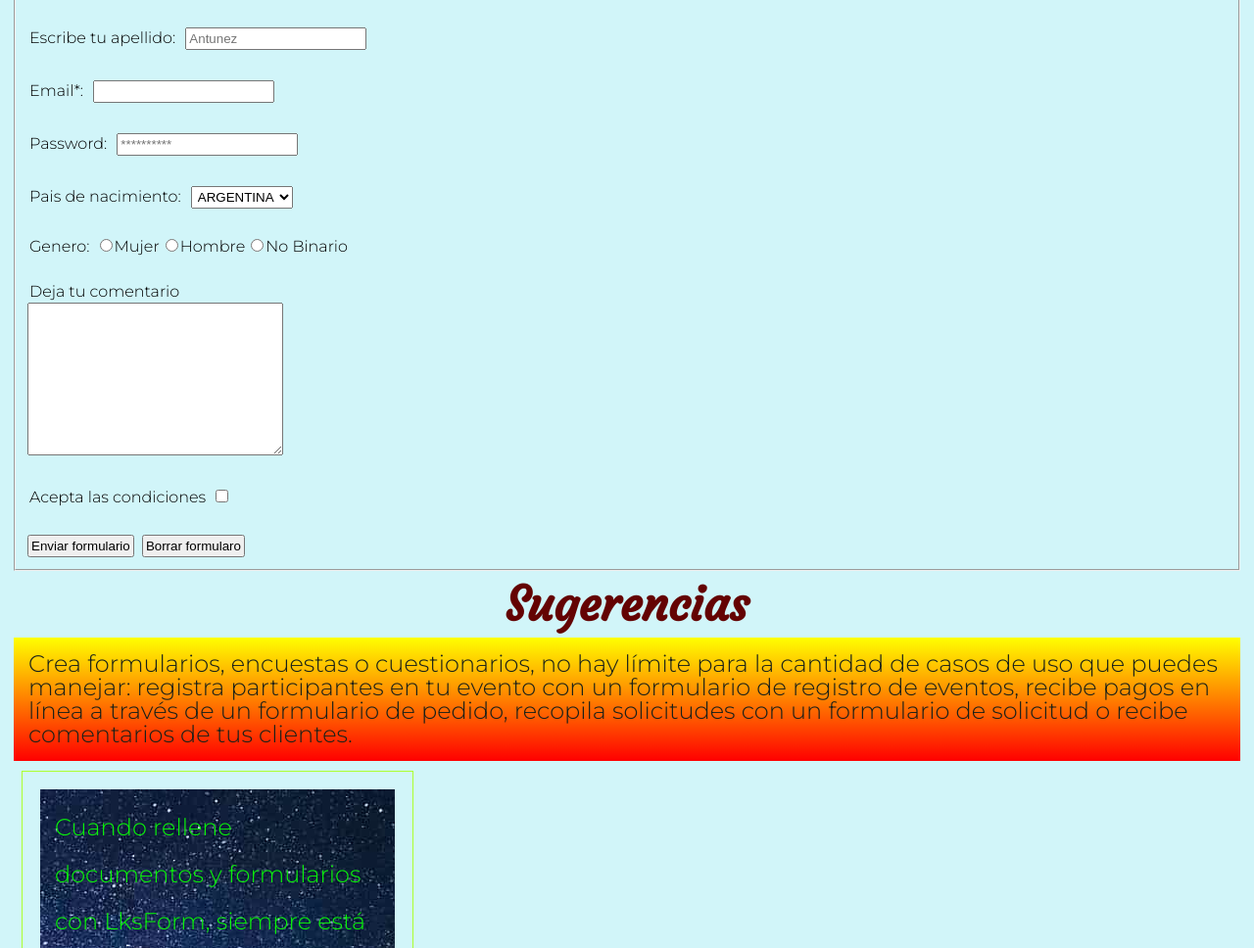
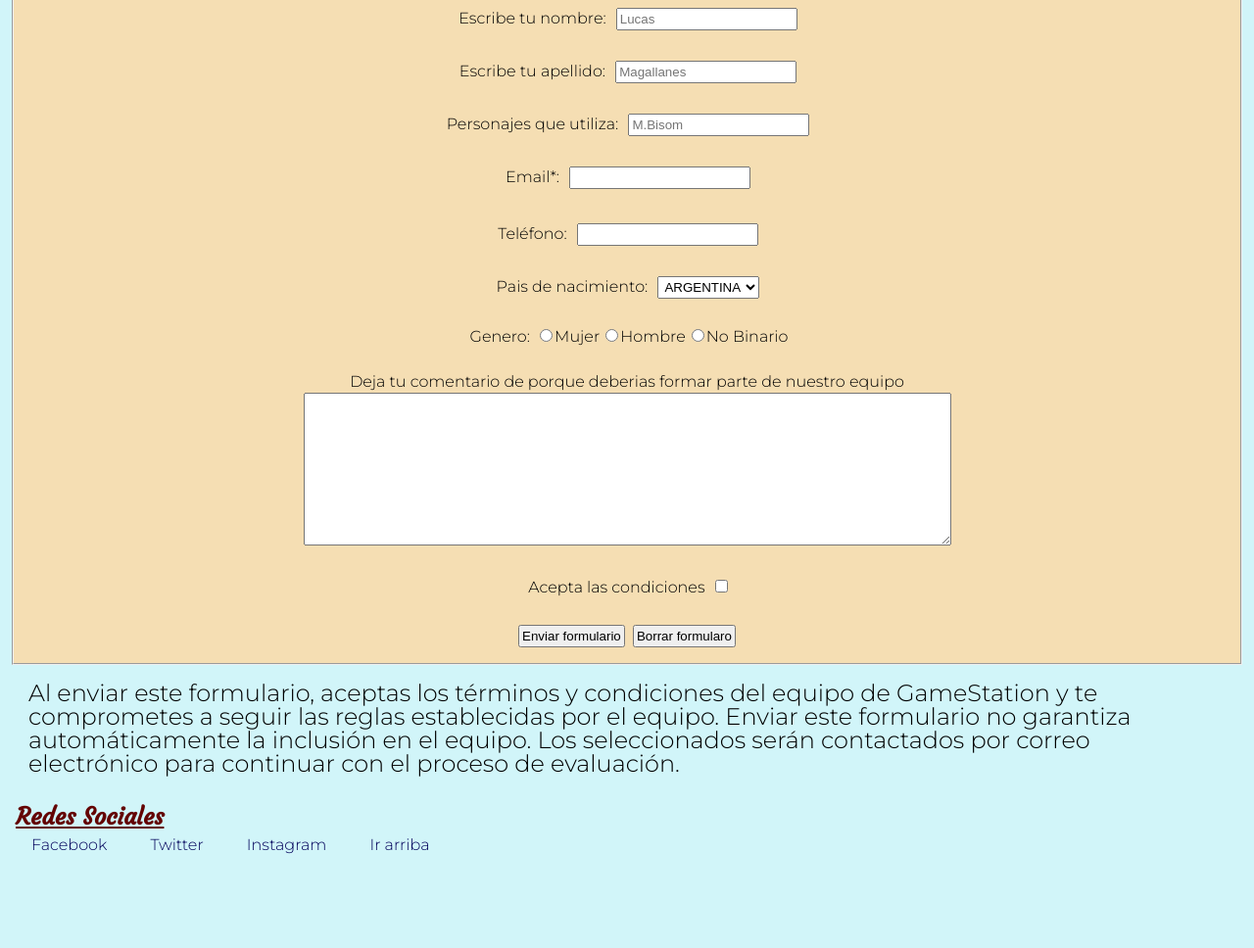
Before and after one commit to Lks182/proyecto.final, a website: page pages/form.html in a window 1280 px wide. Shown: the part 382-1350 px from the top of the page at 98% size. After the commit the page ends 1266 px from the top, so only its background shows below. Drawn offline with nearby package versions, Linux system fonts and the light colour scheme.

Commit message:
cuarto commit

```diff
--- a/pages/form.html
+++ b/pages/form.html
@@ -20,7 +20,7 @@
         <img src="../imagenes/Logo Bisom.png" width="140px" alt="logo formulario">
     </div>
     <h1 class="animate__animated animate__zoomInDown">
-        Creacion de Formolario
+        ¿Quieres formar parte de nuetro equipo?
        </h1>
        <div class="nav">
         <div>
@@ -49,32 +49,39 @@
                     </ul>
                 <nav>
     </div>
+    <h2>Completa el siguiente formulario</h2>
 </header>
     <hr>
     <main>
-        <fieldset>
-            <form action="">
-                <div>
+        <fieldset class="formulario">
+            <form >
+                <div class="form1">
                     <label for="Nombre"> Escribe tu nombre:</label>
-                    <input type="text" name="nombre" placeholder="Barbara">
+                    <input type="text" name="nombre" placeholder="Lucas">
                 </div>
                 <br>
-                <div>
+                <div class="form1">
                     <label for="Apellido">Escribe tu apellido:</label>
-                    <input type="text" name="Escribe tu apellido" placeholder="Antunez">
+                    <input type="text" name="Escribe tu apellido" placeholder="Magallanes">
                 </div>
                 <br>
-                <div>
+                <div class="form1">
+                    <label for="Personaje">Personajes que utiliza:</label>
+                    <input type="text" name="Escribe tu personaje" placeholder="M.Bisom">
+                </div>
+                <br>
+                <div class="form1">
                     <label for="email"> Email*:</label>
                     <input type="email" required>
                 </div>
                 <br>
                 <div>
-                    <label for="Password"> Password:</label>
-                    <input type="password" placeholder="**********">
+                    <div class="form1">
+                    <label for="teléfono">Teléfono:</label>
+                    <input type="teléfono" required>
                 </div>
                 <br>
-                <div>
+                <div class="form1">
                     <label for="Nacionalidad"> Pais de nacimiento:</label>
                     <select name="Nacionalidad">
                         <option value="arg">ARGENTINA</option>
@@ -83,40 +90,33 @@
                     </select>
                 </div>
                 <br>
-                <div>
+                <div class="form1">
                     <label for="sexo">Genero:</label>
                     <input type="radio" name="sexo" value="fem">Mujer
                     <input type="radio" name="sexo" value="hom">Hombre
                     <input type="radio" name="sexo" value="no_b">No Binario
                 </div>
                 <br>
-                <div>
-                    <label for="comentario">Deja tu comentario</label><br>
-                    <textarea name="comentario" id="" cols="30" rows="10"></textarea>
+                <div class="form1">
+                    <label for="comentario">Deja tu comentario de porque deberias formar parte de nuestro equipo</label>
+                    <br>
+                    <textarea name="comentario" id="" cols="80" rows="10"></textarea>
                 </div>
                 <br>
-                <div>
+                <div class="form1">
                     <label for="condic">Acepta las condiciones</label>
                     <input type="checkbox" name="condic">
-                </div>
+                </div >
                 <br>
-                <div>
+                <div class="form1">
                     <input type="submit" value="Enviar formulario">
                     <input type="reset" value="Borrar formularo">
                 </div>
         </fieldset>
         </form>
-        <h2>
-            Sugerencias
-        </h2>
-            <p class="parrafo1">
-                Crea formularios, encuestas o cuestionarios, no hay límite para la cantidad de casos de uso que puedes manejar: registra participantes en tu evento con un formulario de registro de eventos, recibe pagos en línea a través de un formulario de pedido, recopila solicitudes con un formulario de solicitud o recibe comentarios de tus clientes.
-            </p>
-        <div class="caja1">
-            <p class="parrafo2">
-                Cuando rellene documentos y formularios con LksForm, siempre está seguro. Usted está seguro de que cada palabra, cada número es exactamente donde debería estar. Estás absolutamente seguro de que tus documentos son legibles, claros y ordenados.
-            </p>
-        </div>
+        <p class="parrafo2">
+            Al enviar este formulario, aceptas los términos y condiciones del equipo de GameStation y te comprometes a seguir las reglas establecidas por el equipo. Enviar este formulario no garantiza automáticamente la inclusión en el equipo. Los seleccionados serán contactados por correo electrónico para continuar con el proceso de evaluación.
+        </p>
     </main>
     <footer>
         <h2>
--- a/scss/_header.scss
+++ b/scss/_header.scss
@@ -57,4 +57,10 @@ header{
             }
         }
     }
+    h2{
+        color: $colortit;
+        text-decoration: underline;
+        text-align: center;
+        font-family: $letratit
+    }
 }
--- a/scss/_main.scss
+++ b/scss/_main.scss
@@ -162,6 +162,13 @@ main{
         line-height: 1;
         background: linear-gradient(to top,red,yellow);
     }
+    .parrafo2{
+        color: black;
+        font-family: $letratex;
+        font-size: 1.5rem;
+        padding: 15px;
+        line-height: 1;
+    }
     .parrafo3{
         color: $colorgal;
         font-size: 1.2rem;
@@ -193,6 +200,13 @@ main{
             border: rgb(241, 19, 7) 3px double;
         }
     }
+    .formulario{
+        background-color: wheat;
+        margin: 0px auto;
+        .form1{
+            text-align: center;
+        }
+    }
 }
 .container-fluid{
     background-color: rgb(9, 170, 122);
--- a/scss/_pag2.scss
+++ b/scss/_pag2.scss
@@ -1,6 +1,6 @@
 .contenedor{
-    margin: auto;
-    width: 90%;
+    margin: 0px auto;
+    width: 100%;
     display: grid;
     grid-template-columns: 3fr 3fr;
     grid-template-rows: auto 3fr auto;
--- a/scss/estilo.scss
+++ b/scss/estilo.scss
@@ -54,11 +54,21 @@ body{
         "main "
         "aside"
         "footer ";
-     }
         .header{
             flex-direction: column;
             justify-content: space-around;
             align-items: center;
+        }
+        .main{
+            img{
+                width: 100%;
+            }
+        }
+        .aside{
+            video{
+                width: 100%;
+            }
+        }
     }
     .menu{
         flex-direction: column;
@@ -73,4 +83,5 @@ body{
      .img3{
         margin: 0px auto;
     }
+
 }
```
Also changed, not shown: pages/multi.html (+3 -3 lines), css/estilo.css, imagenes/gs.equipo.jpg (added), imagenes/gs.equipo2.jpg (added), imagenes/gs.equipo3.jpg (added), imagenes/paisaje de sf5.jpg. Lines whose indentation alone changed are shown as unchanged.
